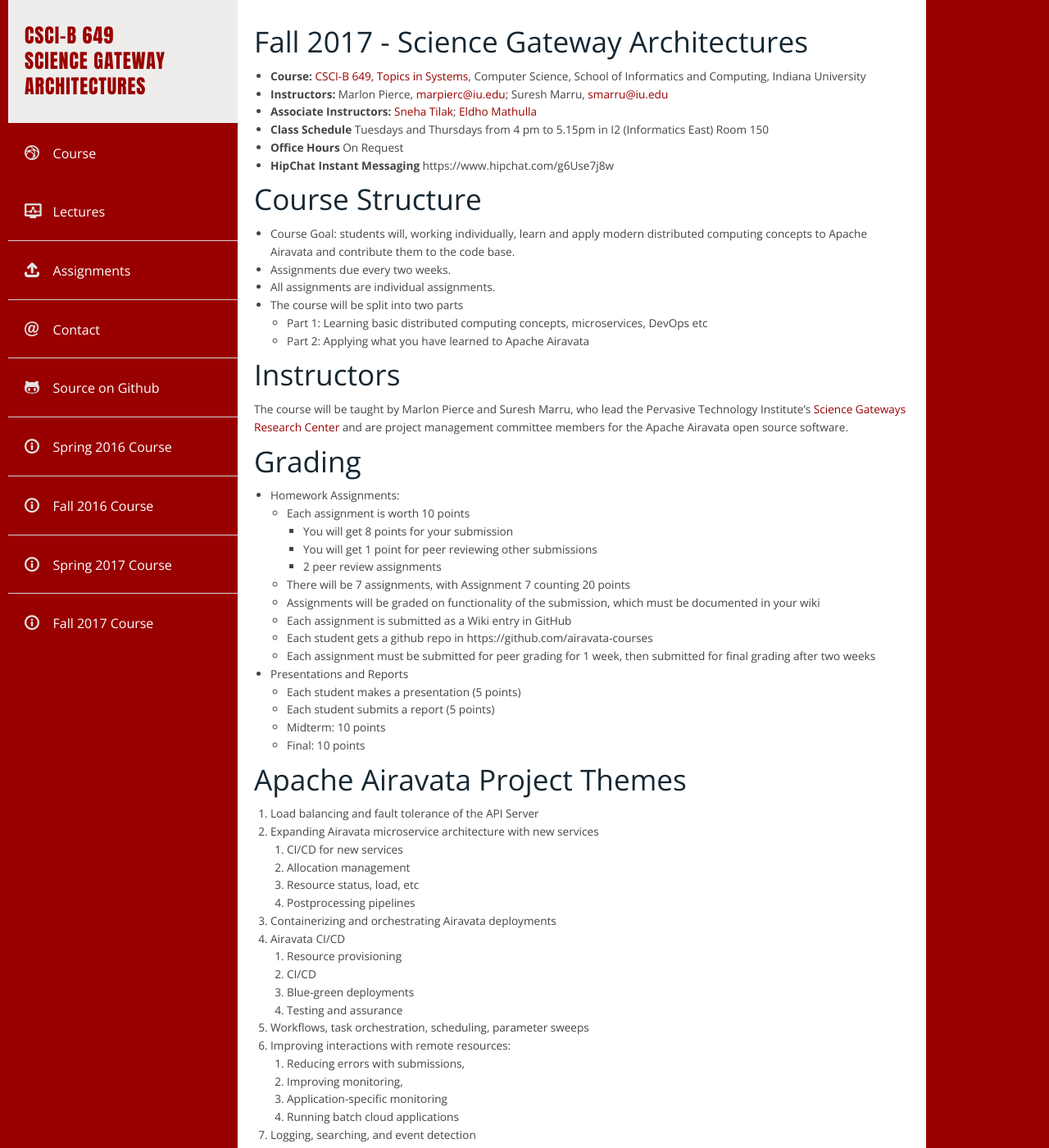
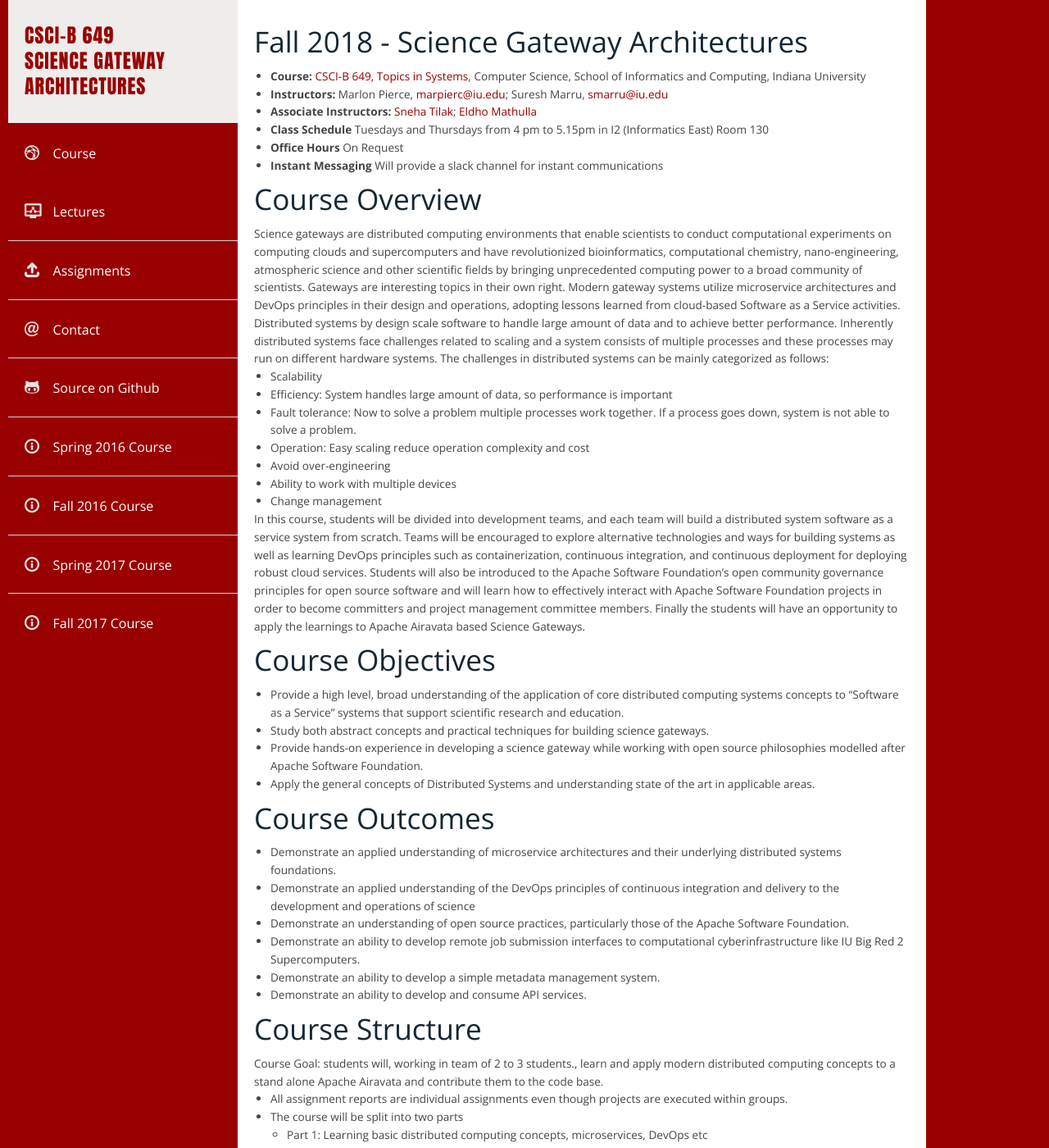
Before and after one commit to airavata-courses/airavata-courses.github.io, a Jekyll site: the page built from index.md, in a window 1280 px wide and 1400 px high. Shown: the whole window at 82% size. Built offline with Jekyll 4.4.1, drawn with Linux system fonts in a browser that asks for light colours; our own code applies the rules of GitHub Pages for plain Markdown files; some of the changed text lies outside the part shown.

Commit message:
fall 2018 class

```diff
--- a/index.md
+++ b/index.md
@@ -2,29 +2,55 @@
 layout: default
 ---
 
-## Fall 2017 - Science Gateway Architectures
+## Fall 2018 - Science Gateway Architectures
 
 * **Course:** [CSCI-B 649, Topics in Systems](https://www.soic.indiana.edu/graduate/courses/index.html?number=b649&department=CSCI){:target="_blank"}, Computer Science, School of Informatics and Computing, Indiana University
 * **Instructors:** Marlon Pierce, [marpierc@iu.edu](mailto:marpierc@iu.edu); Suresh Marru, [smarru@iu.edu](mailto:smarru@iu.edu)
 * **Associate Instructors:** [Sneha Tilak](mailto:tilaks@umail.iu.edu); [Eldho Mathulla](mailto:emathull@umail.iu.edu)
 
-* **Class Schedule** Tuesdays and Thursdays from 4 pm to 5.15pm in I2 (Informatics East) Room 150
+* **Class Schedule** Tuesdays and Thursdays from 4 pm to 5.15pm in I2 (Informatics East) Room 130
 * **Office Hours** On Request
-* **HipChat Instant Messaging** https://www.hipchat.com/g6Use7j8w
+* **Instant Messaging** Will provide a slack channel for instant communications
+
+## Course Overview
+Science gateways are distributed computing environments that enable scientists to conduct computational experiments on computing clouds and supercomputers and have revolutionized bioinformatics, computational chemistry, nano-engineering, atmospheric science and other scientific fields by bringing unprecedented computing power to a broad community of scientists. Gateways are interesting topics in their own right. Modern gateway systems utilize microservice architectures and DevOps principles in their design and operations, adopting lessons learned from cloud-based Software as a Service activities.
+Distributed systems by design scale software to handle large amount of data and to achieve better performance. Inherently distributed systems face challenges related to scaling and a system consists of multiple processes and these processes may run on different hardware systems. The challenges in distributed systems can be mainly categorized as follows:
+* Scalability
+* Efficiency: System handles large amount of data, so performance is important
+* Fault tolerance: Now to solve a problem multiple processes work together. If a process goes down, system is not able to solve a problem.
+* Operation: Easy scaling reduce operation complexity and cost
+* Avoid over-engineering
+* Ability to work with multiple devices
+* Change management
+
+In this course, students will be divided into development teams, and each team will build a distributed system software as a service system from scratch. Teams will be encouraged to explore alternative technologies and ways for building systems as well as learning DevOps principles such as containerization, continuous integration, and continuous deployment for deploying robust cloud services. Students will also be introduced to the Apache Software Foundation’s open community governance principles for open source software and will learn how to effectively interact with Apache Software Foundation projects in order to become committers and project management committee members. Finally the students will have an opportunity to apply the learnings to Apache Airavata based Science Gateways.
+
+## Course Objectives
+* Provide a high level, broad understanding of the application of core distributed computing systems concepts to “Software as a Service” systems that support scientific research and education.
+* Study both abstract concepts and practical techniques for building science gateways.
+* Provide hands-on experience in developing a science gateway while working with open source philosophies modelled after Apache Software Foundation.
+* Apply the general concepts of Distributed Systems and understanding state of the art in applicable areas.
+
+## Course Outcomes
+* Demonstrate an applied understanding of microservice architectures and their underlying distributed systems foundations.
+* Demonstrate an applied understanding of the DevOps principles of continuous integration and delivery to the development and operations of science
+* Demonstrate an understanding of open source practices, particularly those of the Apache Software Foundation.
+* Demonstrate an ability to develop remote job submission interfaces to computational cyberinfrastructure like IU Big Red 2 Supercomputers.
+* Demonstrate an ability to develop a simple metadata management system.
+* Demonstrate an ability to develop and consume API services.
 
 ## Course Structure
+Course Goal: students will, working in team of 2 to 3 students., learn and apply modern distributed computing concepts to a stand alone Apache Airavata and contribute them to the code base.
 
-* Course Goal: students will, working individually, learn and apply modern distributed computing concepts to Apache Airavata and contribute them to the code base.
-* Assignments due every two weeks.
-* All assignments are individual assignments.
+* All assignment reports are individual assignments even though projects are executed within groups.
 * The course will be split into two parts
     * Part 1: Learning basic distributed computing concepts, microservices, DevOps etc
     * Part 2: Applying what you have learned to Apache Airavata
 
+## Instructors
+The course will be taught by Marlon Pierce and Suresh Marru, who lead the Pervasive Technology Institute's [Science Gateways Research Center](https://sgrc.iu.edu/){:target="_blank"} and are  members of the Apache Software Foundation and project management committee members for the Apache Airavata open source software.
 
-## Instructors
-The course will be taught by Marlon Pierce and Suresh Marru, who lead the Pervasive Technology Institute's [Science Gateways Research Center](https://sgrc.iu.edu/){:target="_blank"} and are project management committee members for the Apache Airavata open source software.
-
+<!--
 ## Grading
 * Homework Assignments:
     * Each assignment is worth 10 points
@@ -41,6 +67,8 @@
     * Each student submits a report (5 points)
     * Midterm: 10 points
     * Final: 10 points
+
+-->
 
 ## Apache Airavata Project Themes
 
```
